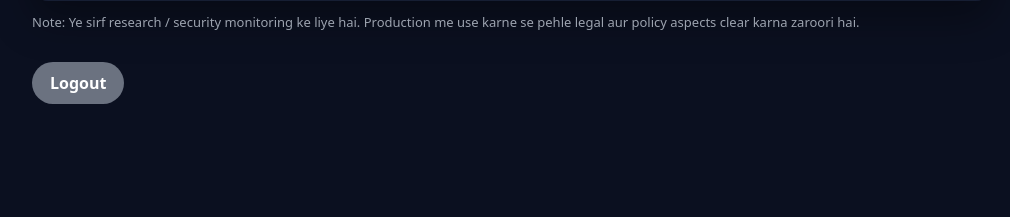
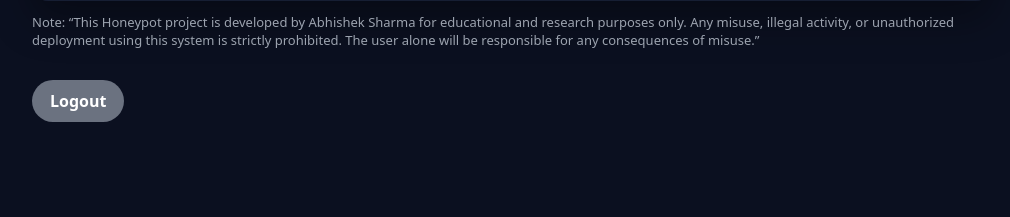
Before and after one commit to Dreamswebpage/advanced_honeypot, a Flask app: template templates/logs.html in a window 1280 px wide. Shown: the part 378-595 px from the top of the page, without its empty margins (128-1138 px from the left). Run offline with Flask 3, Linux system fonts and the light colour scheme; the template is opened without the code that fills it, so the values that code supplies are empty.

Commit message:
Update logs.html

```diff
--- a/templates/logs.html
+++ b/templates/logs.html
@@ -53,8 +53,7 @@
 </div>
 
 <p class="muted">
-    Note: Ye sirf research / security monitoring ke liye hai. Production me use karne se pehle legal aur
-    policy aspects clear karna zaroori hai.
+    Note: “This Honeypot project is developed by Abhishek Sharma for educational and research purposes only. Any misuse, illegal activity, or unauthorized deployment using this system is strictly prohibited. The user alone will be responsible for any consequences of misuse.”
 </p>
 
 <a href="{{ url_for('admin_logout') }}" class="btn-secondary">Logout</a>
```
